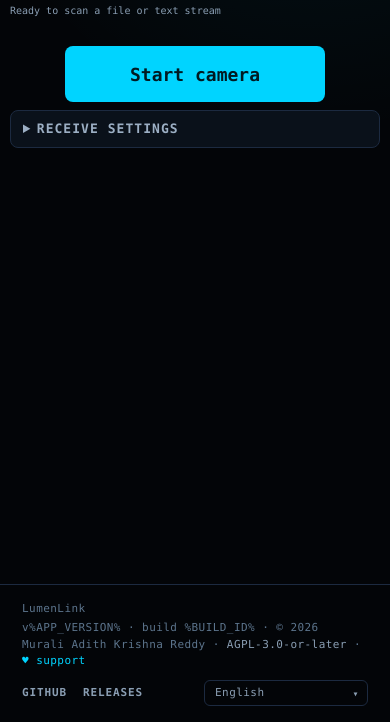
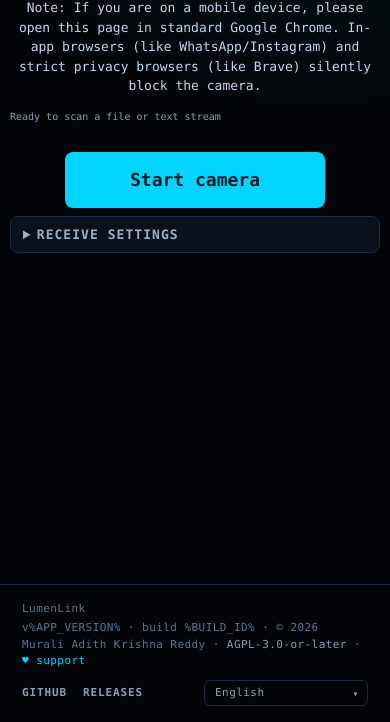
Before and after one commit to murali1503U/LumenLink, a website built with Vite: page receive/index.html in a window 390 px wide. Shown: the part 122-844 px from the top of the page. Built offline with nearby package versions, Linux system fonts and the light colour scheme.

Commit message:
feat: Add explicit warning for mobile users to use Chrome instead of in-app/privacy browsers

```diff
--- a/receive/index.html
+++ b/receive/index.html
@@ -23,7 +23,7 @@
         <div class="receiver-heading">
           <div>
             <p class="eyebrow" data-i18n="receive.eyebrow">Camera → your device</p>
-            <h1 data-i18n="receive.title">Receive</h1>
+            <h1 data-i18n="receive.title">Receive</h1>            <p class="hint" style="margin-top: 0.5rem; color: var(--text-muted); max-width: 60ch;">Note: If you are on a mobile device, please open this page in standard Google Chrome. In-app browsers (like WhatsApp/Instagram) and strict privacy browsers (like Brave) silently block the camera.</p>
           </div>
           <div class="hint status-line" id="stats" data-i18n="receive.statusReady">Ready to scan a file or text stream</div>
         </div>
```
